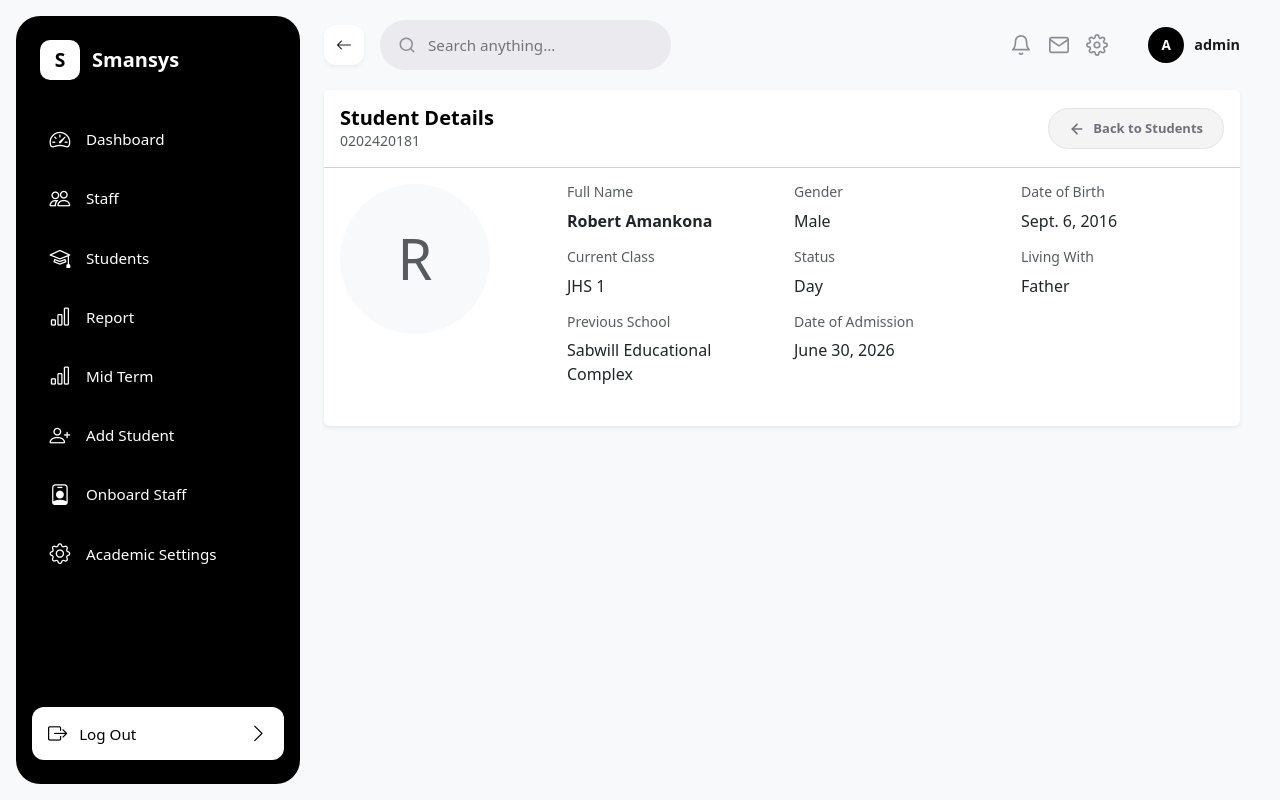
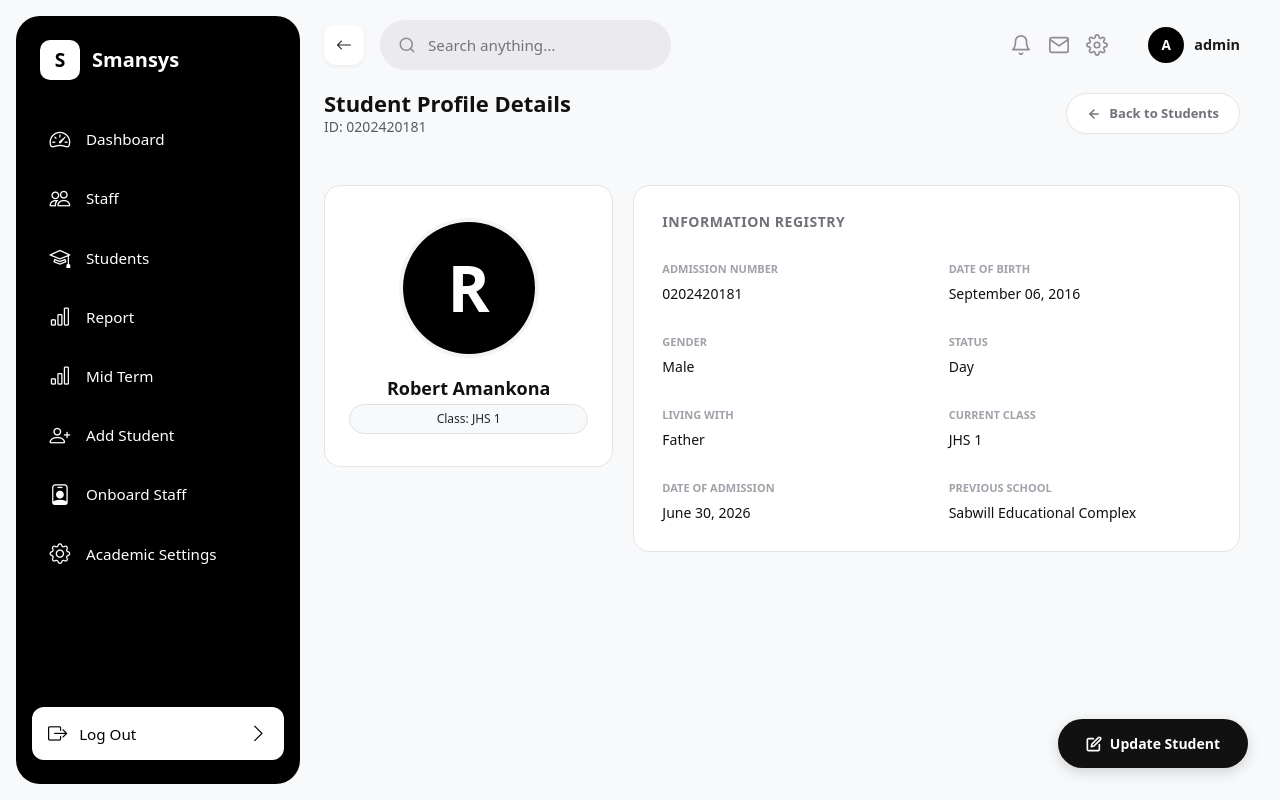
Before and after one commit to xluljoey/School-Management-System, a Django app: page /students/11/ in a window 1280 px wide. Run offline with Django 5.2, Linux system fonts and the light colour scheme; a user stored in the database is signed in; data comes from the database, SQL or seed files in the repository; some libraries are stand-ins or nearby versions.

Commit message:
feat: redesign staff and student detail pages with modern card layout, pill nav, floating edit button

```diff
--- a/sis/templates/sis/student_detail.html
+++ b/sis/templates/sis/student_detail.html
@@ -4,76 +4,93 @@
 {% block title %}{{ student.first_name }} {{ student.other_names }} {{ student.last_name }} - Student Details{% endblock %}
 
 {% block content %}
-<div class="card shadow-sm border-0">
-    <div class="card-header bg-white py-3 d-flex justify-content-between align-items-center">
+<div class="d-flex justify-content-between align-items-center mb-4">
     <div>
-            <h5 class="mb-0 fw-bold" style="color: #000000;">Student Details</h5>
-            <p class="mb-0 text-muted small">{{ student.admission_number }}</p>
+        <h2 style="font-size: 22px; font-weight: 700; color: #111; margin: 0;">
+            Student Profile Details
+        </h2>
+        <p class="text-muted small m-0">ID: {{ student.admission_number }}</p>
     </div>
+
     <a href="{% url 'student_list' %}"
        class="btn d-inline-flex align-items-center justify-content-center gap-2"
-           style="border-radius: 50px; background-color: #f4f4f5; border: 1px solid #e4e4e7; color: #71717a; font-size: 13px; font-weight: 600; padding: 10px 20px; transition: all 0.2s ease; text-decoration: none;">
-            <svg xmlns="http://www.w3.org/2000/svg" width="16" height="16" viewBox="0 0 24 24" fill="none" stroke="currentColor" stroke-width="2.5" stroke-linecap="round" stroke-linejoin="round">
-                <line x1="19" y1="12" x2="5" y2="12"></line>
-                <polyline points="12 19 5 12 12 5"></polyline>
-            </svg>
+       style="border-radius: 50px; background-color: #ffffff; border: 1px solid #e4e4e7 !important; color: #71717a; font-size: 13px; font-weight: 600; padding: 10px 20px; transition: all 0.2s ease; text-decoration: none; box-shadow: 0 1px 2px rgba(0,0,0,0.02);">
+        <svg xmlns="http://www.w3.org/2000/svg" width="14" height="14" viewBox="0 0 24 24" fill="none" stroke="currentColor" stroke-width="2.5" stroke-linecap="round" stroke-linejoin="round"><line x1="19" y1="12" x2="5" y2="12"></line><polyline points="12 19 5 12 12 5"></polyline></svg>
         Back to Students
     </a>
 </div>
 
-    <div class="card-body">
-        <div class="row mb-4">
-            <div class="col-md-3 text-center mb-3 mb-md-0">
+<div class="row g-4 m-0 w-100 p-0">
+    <div class="col-xl-4 col-lg-5 p-0 pe-lg-3">
+        <div class="card border-0 text-center" style="background: #ffffff; border-radius: 16px; padding: 32px 24px; border: 1px solid #e4e4e7 !important;">
+            <div style="width: 140px; height: 140px; margin: 0 auto 20px; border-radius: 50%; overflow: hidden; border: 4px solid #f4f4f5;">
                 {% if student.profile_picture %}
-                <img src="{{ student.profile_picture.url }}" alt="{{ student.first_name }} {{ student.other_names }} {{ student.last_name }}" class="img-fluid rounded-circle" style="width: 150px; height: 150px; object-fit: cover;">
+                <img src="{{ student.profile_picture.url }}" alt="{{ student.first_name }} {{ student.last_name }}" style="width: 100%; height: 100%; object-fit: cover;">
                 {% else %}
-                <div class="bg-light rounded-circle d-flex align-items-center justify-content-center" style="width: 150px; height: 150px;">
-                    <span class="display-4 text-muted">{{ student.first_name|first|upper }}</span>
+                <div style="width: 100%; height: 100%; background-color: #000000; display: flex; align-items: center; justify-content: center;">
+                    <span style="color: #ffffff; font-size: 4rem; font-weight: 700;">{{ student.first_name|first|upper }}</span>
                 </div>
                 {% endif %}
             </div>
-
-            <div class="col-md-9">
-                <div class="row mb-3">
-                    <div class="col-sm-4">
-                        <h6 class="text-muted small">Full Name</h6>
-                        <p class="fw-semibold mb-0">{{ student.first_name }} {{ student.other_names }} {{ student.last_name }}</p>
-                    </div>
-                    <div class="col-sm-4">
-                        <h6 class="text-muted small">Gender</h6>
-                        <p class="mb-0">{{ student.gender }}</p>
-                    </div>
-                    <div class="col-sm-4">
-                        <h6 class="text-muted small">Date of Birth</h6>
-                        <p class="mb-0">{{ student.dob }}</p>
+            <h3 style="font-size: 18px; font-weight: 700; color: #111; margin-bottom: 4px;">
+                {{ student.first_name }} {{ student.other_names }} {{ student.last_name }}
+            </h3>
+            <span class="badge bg-light text-dark px-3 py-2 rounded-pill border" style="font-size: 12px; font-weight: 500;">
+                Class: {{ student.current_class|default:"--" }}
+            </span>
         </div>
     </div>
-                <div class="row mb-3">
-                    <div class="col-sm-4">
-                        <h6 class="text-muted small">Current Class</h6>
-                        <p class="mb-0">{% if student.current_class %}{{ student.current_class }}{% else %}&mdash;{% endif %}</p>
+
+    <div class="col-xl-8 col-lg-7 p-0 ps-lg-1">
+        <div class="card border-0" style="background: #ffffff; border-radius: 16px; padding: 28px; border: 1px solid #e4e4e7 !important; height: 100%;">
+            <h4 style="font-size: 14px; font-weight: 700; color: #71717a; text-transform: uppercase; letter-spacing: 0.5px;" class="mb-4">Information Registry</h4>
+
+            <div style="display: grid; grid-template-columns: repeat(auto-fill, minmax(240px, 1fr)); gap: 24px;">
+                <div>
+                    <label style="font-size: 11px; font-weight: 600; color: #a1a1aa; text-transform: uppercase;">Admission Number</label>
+                    <p style="font-size: 14px; font-weight: 500; color: #111; margin: 4px 0 0;">{{ student.admission_number }}</p>
                 </div>
-                    <div class="col-sm-4">
-                        <h6 class="text-muted small">Status</h6>
-                        <p class="mb-0">{{ student.status }}</p>
+                <div>
+                    <label style="font-size: 11px; font-weight: 600; color: #a1a1aa; text-transform: uppercase;">Date of Birth</label>
+                    <p style="font-size: 14px; font-weight: 500; color: #111; margin: 4px 0 0;">{{ student.dob|date:"F d, Y"|default:"--" }}</p>
                 </div>
-                    <div class="col-sm-4">
-                        <h6 class="text-muted small">Living With</h6>
-                        <p class="mb-0">{{ student.living_with }}</p>
+                <div>
+                    <label style="font-size: 11px; font-weight: 600; color: #a1a1aa; text-transform: uppercase;">Gender</label>
+                    <p style="font-size: 14px; font-weight: 500; color: #111; margin: 4px 0 0;">{{ student.get_gender_display|default:"--" }}</p>
                 </div>
+                <div>
+                    <label style="font-size: 11px; font-weight: 600; color: #a1a1aa; text-transform: uppercase;">Status</label>
+                    <p style="font-size: 14px; font-weight: 500; color: #111; margin: 4px 0 0;">{{ student.get_status_display|default:"--" }}</p>
                 </div>
-                <div class="row">
-                    <div class="col-sm-4">
-                        <h6 class="text-muted small">Previous School</h6>
-                        <p class="mb-0">{{ student.previous_school_attended }}</p>
+                <div>
+                    <label style="font-size: 11px; font-weight: 600; color: #a1a1aa; text-transform: uppercase;">Living With</label>
+                    <p style="font-size: 14px; font-weight: 500; color: #111; margin: 4px 0 0;">{{ student.get_living_with_display|default:"--" }}</p>
                 </div>
-                    <div class="col-sm-4">
-                        <h6 class="text-muted small">Date of Admission</h6>
-                        <p class="mb-0">{{ student.date_of_admission }}</p>
+                <div>
+                    <label style="font-size: 11px; font-weight: 600; color: #a1a1aa; text-transform: uppercase;">Current Class</label>
+                    <p style="font-size: 14px; font-weight: 500; color: #111; margin: 4px 0 0;">{{ student.current_class|default:"--" }}</p>
+                </div>
+                <div>
+                    <label style="font-size: 11px; font-weight: 600; color: #a1a1aa; text-transform: uppercase;">Date of Admission</label>
+                    <p style="font-size: 14px; font-weight: 500; color: #111; margin: 4px 0 0;">{{ student.date_of_admission|date:"F d, Y"|default:"--" }}</p>
+                </div>
+                <div>
+                    <label style="font-size: 11px; font-weight: 600; color: #a1a1aa; text-transform: uppercase;">Previous School</label>
+                    <p style="font-size: 14px; font-weight: 500; color: #111; margin: 4px 0 0;">{{ student.previous_school_attended|default:"--" }}</p>
                 </div>
             </div>
         </div>
     </div>
 </div>
+
+{% if request.user.is_staff or request.user.is_superuser %}
+    <div style="position: fixed; bottom: 32px; right: 32px; z-index: 1050;">
+        <a href="{% url 'student_edit' student.id %}"
+           class="btn btn-dark d-flex align-items-center justify-content-center gap-2"
+           style="border-radius: 50px; background-color: #111111; border: none; color: #ffffff; font-size: 14px; font-weight: 600; padding: 14px 28px; box-shadow: 0 4px 14px rgba(0,0,0,0.16); transition: all 0.2s ease-in-out;">
+            <svg xmlns="http://www.w3.org/2000/svg" width="16" height="16" viewBox="0 0 24 24" fill="none" stroke="currentColor" stroke-width="2.5" stroke-linecap="round" stroke-linejoin="round"><path d="M11 4H4a2 2 0 0 0-2 2v14a2 2 0 0 0 2 2h14a2 2 0 0 0 2-2v-7"></path><path d="M18.5 2.5a2.121 2.121 0 1 1 3 3L12 15l-4 1 1-4Z"></path></svg>
+            Update Student
+        </a>
     </div>
+{% endif %}
 {% endblock %}
```
Also changed, not shown: sis/templates/sis/staff_detail.html (+73 -77 lines). Lines whose indentation alone changed are shown as unchanged.
